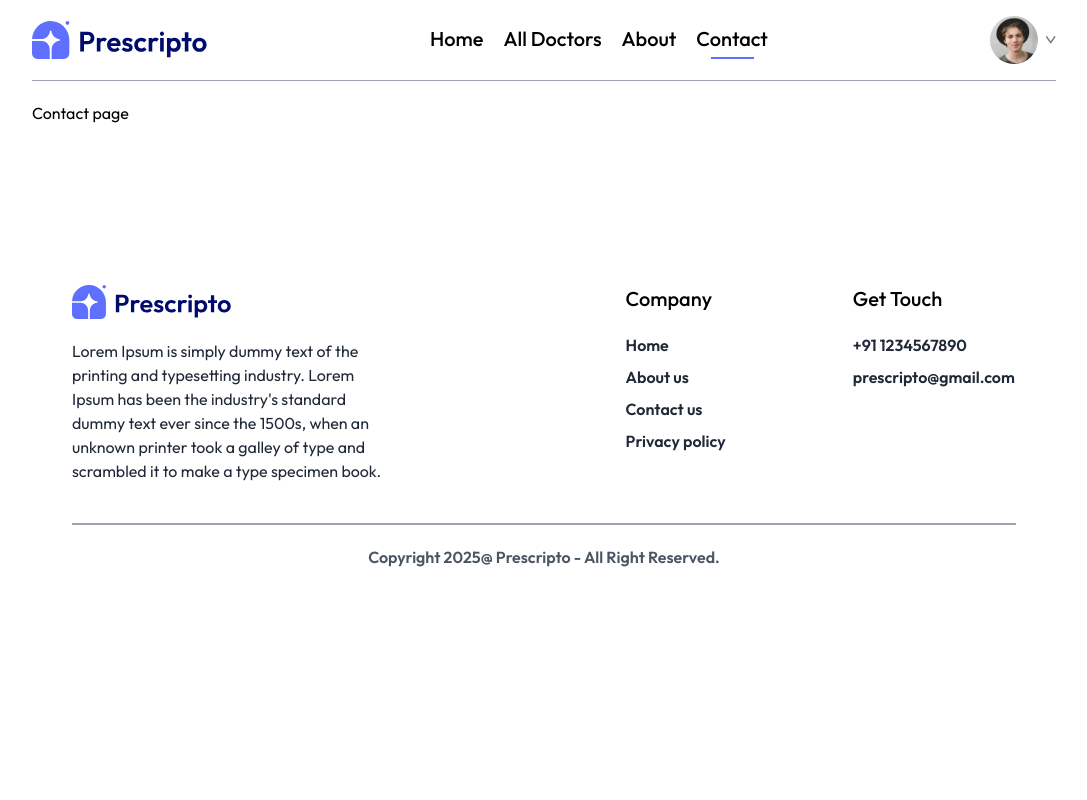
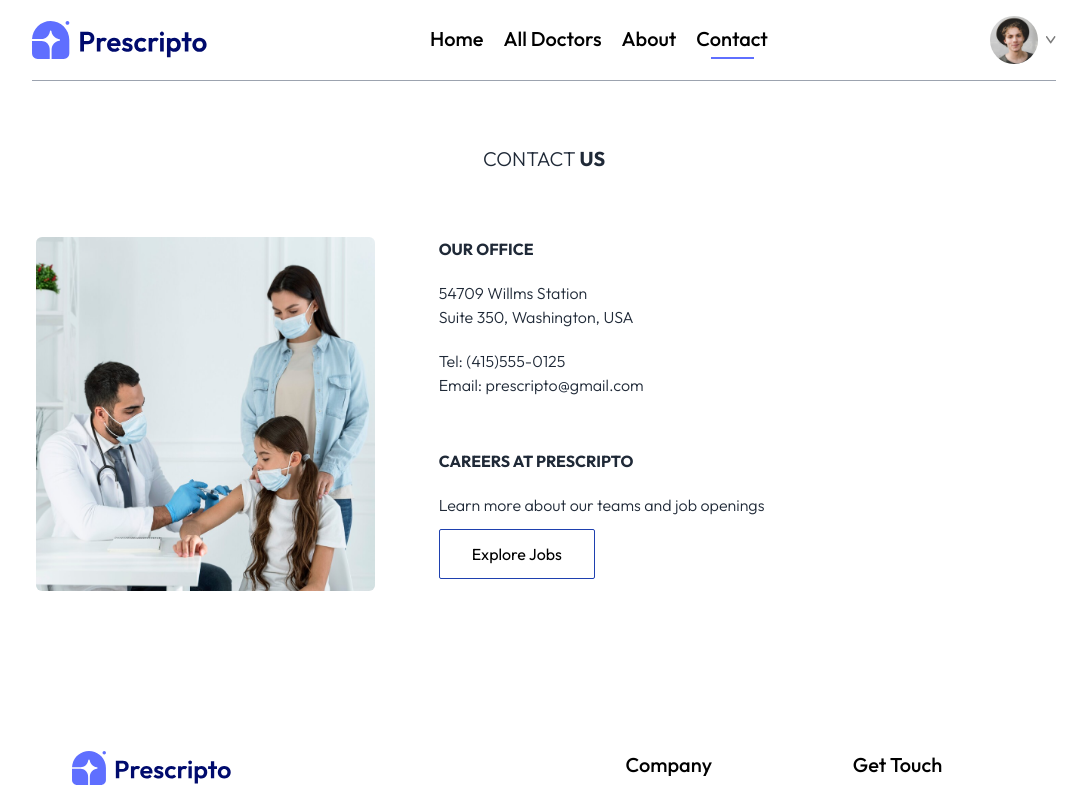
Before and after one commit to jim2107054/MERN_Projects, a React (Vite) app in the folder Prescripto/frontend/: page /contact in a window 1280 px wide. Shown: the top 800 px of the page, without its empty margins (96-1183 px from the left). Built offline with nearby package versions, Linux system fonts and the light colour scheme.

Commit message:
contact page done

```diff
--- a/Prescripto/frontend/src/pages/Contact.jsx
+++ b/Prescripto/frontend/src/pages/Contact.jsx
@@ -1,9 +1,35 @@
 import React from 'react'
+import { assets } from './../assets/assets';
 
 const Contact = () => {
   return (
     <div>
-        Contact page
+        {/*---------Header part-----------*/}
+        <div className='flex items-center justify-center text-xl font-light text-gray-800 my-16'>
+          <p>CONTACT <span className='font-bold'>US</span></p>
+        </div>
+        {/*---------Last part-----------*/}
+        <div className='flex  flex-col lg:flex-row gap-10 lg:gap-16 mx-1'>
+          {/*------------Left Part---------*/}
+          <img className='w-full lg:w-1/3 rounded-md' src={assets.contact_image} alt="" />
+          {/*------------Right Part---------*/}
+          <div>
+            <div className='flex flex-col gap-5 text-gray-800 font-light'>
+              <p className='font-bold'>OUR OFFICE</p>
+              <div>
+              <p>54709 Willms Station</p>
+              <p>Suite 350, Washington, USA</p>
+              </div>
+              <div>
+                <p>Tel: (415)555-0125</p>
+                <p>Email: prescripto@gmail.com</p>
+              </div>
+              <p className='font-bold mt-5 lg:mt-8'>CAREERS AT PRESCRIPTO</p>
+              <p>Learn more about our teams and job openings</p>
+            </div>
+            <button className='border border-blue-800 px-8 py-3 rounded-sm my-3 hover:bg-primary transition-all duration-500 hover:scale-105 hover:text-white hover:border-none'>Explore Jobs</button>
+          </div>
+        </div>
     </div>
   )
 }
```
